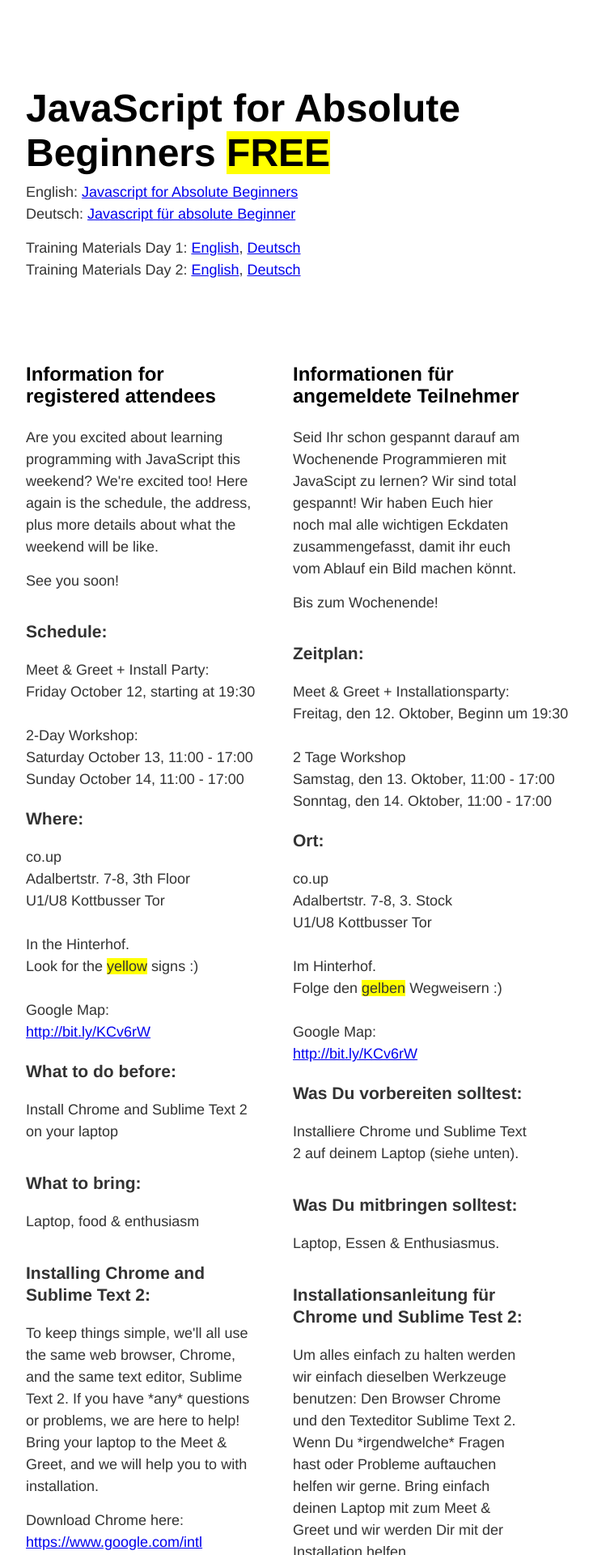
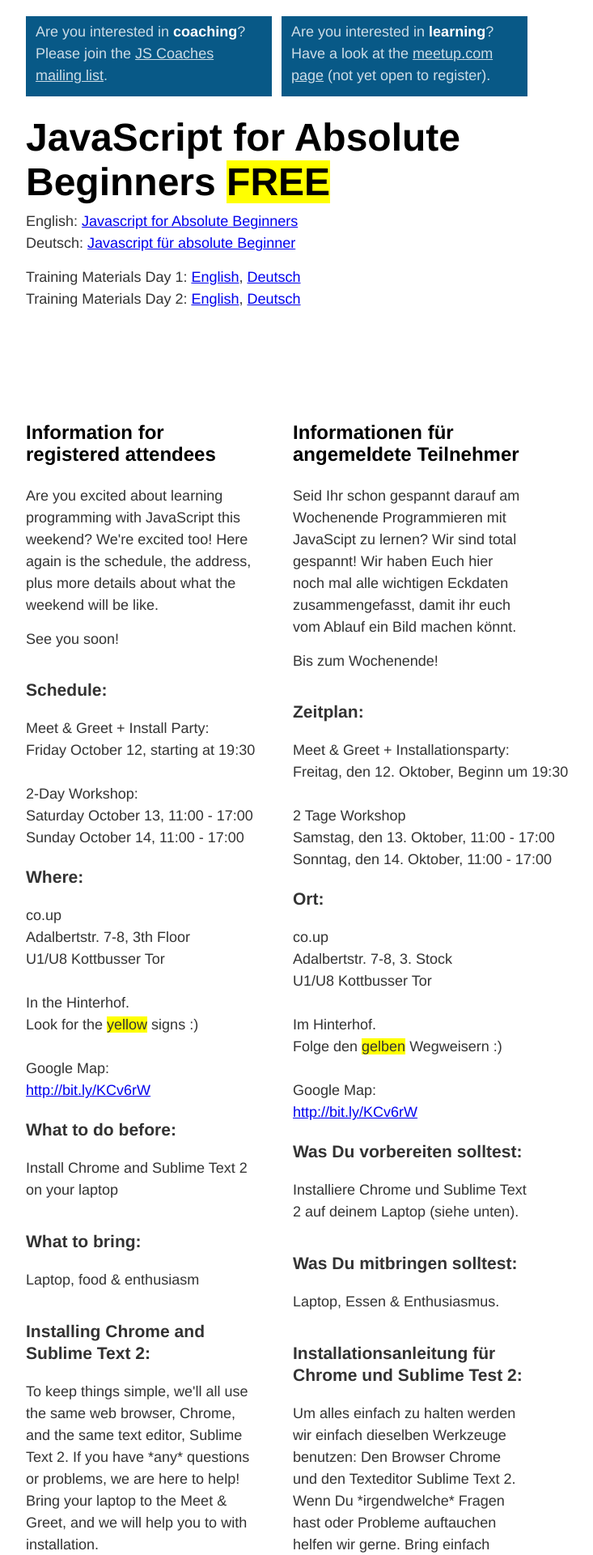
Before and after one commit to OpenTechSchool/javascript, a Jekyll site: the page index.html, which Jekyll copies as it is, in a window 1280 px wide. Shown: the top 1920 px of the page at 81% size, without its empty margins (298-1031 px from the left). Built offline with Jekyll 4.4.1, drawn with Linux system fonts in a browser that asks for light colours.

Commit message:
add call for action for coaches and students

```diff
--- a/index.html
+++ b/index.html
@@ -22,6 +22,33 @@
         float: right;
         width: 290px;
       }
+      #callforaction {
+        position: absolute;
+        top: 0;
+        left: 0;
+        width: 100%;
+      }
+      #callforcoaches,
+      #callforstudents {
+        width: 280px;
+        float: left;
+        padding: 6px 12px 12px;
+        background: #085987;
+        color: rgb(205, 221, 231);
+      }
+      #callforcoaches {
+        margin-right: 12px;
+      }
+      #callforaction a {
+        color: rgb(205, 221, 231);
+        text-decoration: underline;
+      }
+      #callforaction strong {
+        color: #fff;
+      }
+      .column {
+        padding-top: 5em;
+      }
     </style>
   </head>
   <body>
@@ -29,6 +56,15 @@
 <div class="column">
 
 <h1>JavaScript for Absolute Beginners <span class="highlight">FREE</span></h1>
+
+<section id="callforaction">
+  <p id="callforcoaches">
+    Are you interested in <strong>coaching</strong>? Please join the <a href="https://groups.google.com/a/opentechschool.org/forum/?fromgroups=#!forum/coaches.js">JS Coaches mailing list</a>.
+  </p>
+  <p id="callforstudents">
+    Are you interested in <strong>learning</strong>? Have a look at the <a href="http://www.meetup.com/opentechschool/events/84329032/">meetup.com page</a> (not yet open to register).
+  </p>
+</section>
 
 <p>
 English: <a href="javascript-for-absolute-beginners.html">Javascript for Absolute Beginners</a><br />
```
